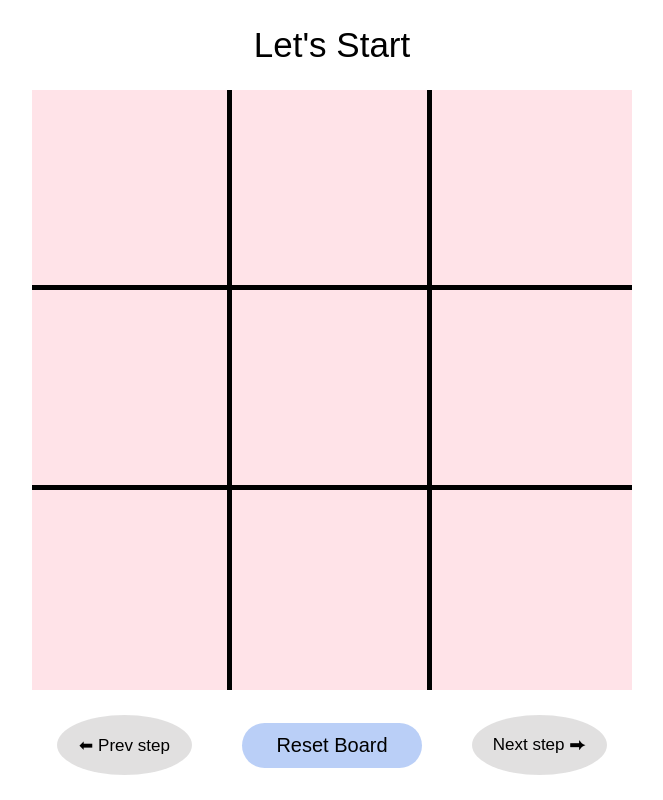
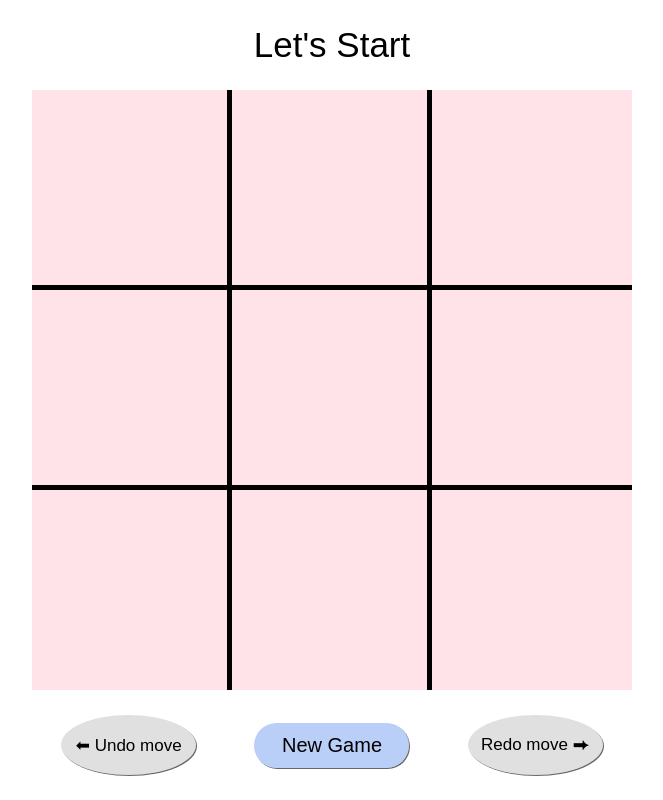
Before and after one commit to Aditya-Devarkonda/TIC-TAC-TOE, a React (Vite) app: page / in a window 1280 px wide. Shown: the whole page, without its empty margins (308-971 px from the left). Built offline with nearby package versions, Linux system fonts and the light colour scheme.

Commit message:
building project - step 5
feat : Undo redo new game all buttons functionality added.

```diff
--- a/src/App.jsx
+++ b/src/App.jsx
@@ -3,17 +3,11 @@ import React from "react";
 
 export default function Board() {
 
-  // const [squareValues, setSquarevalues] = React.useState(Array(9).fill(null));
   const [currentMove, setCurrentMove] = React.useState(true) ;
   const [winnerName,setWinnerName] = React.useState("Let's Start");
-  const [allStepSquareValues, setAllSetSquareValues] = React.useState([Array(9).fill(null)])
-  const currentStepSquareValues =(allStepSquareValues[allStepSquareValues.length -1])
-  // const [currentStepSquareValues, setCurrentStepSquareValues]=React.useState(allStepSquareValues[allStepSquareValues.length -1]);
-
-  // function GetCurrentStepSquareValues(allStepSquareValues){
-  //   const currentStepSquareValues =(allStepSquareValues[allStepSquareValues.length -1])
-  //   return currentStepSquareValues
-  // }
+  const [allStepSquareValues, setAllStepSquareValues] = React.useState([Array(9).fill(null)])
+  const [deletedSteps, setDeletedSteps] = React.useState([]);
+  const currentStepSquareValues = (allStepSquareValues[allStepSquareValues.length -1])
 
   function toggleMove(currentMove){
     setCurrentMove(prevmove=> !prevmove)
@@ -28,7 +22,8 @@ export default function Board() {
 
     const tempArray = currentStepSquareValues.slice();
     tempArray[squareNumber]= toggleMove(currentMove)
-    setAllSetSquareValues([...allStepSquareValues,tempArray])
+    setAllStepSquareValues([...allStepSquareValues,tempArray])
+
 
     const winner = calculateWinner(tempArray);
     if (winner) {
@@ -63,11 +58,26 @@ export default function Board() {
   }
 
   function ResetSquareValues(){
-
+    setCurrentMove(true) ;
+    setWinnerName("Let's Start");
+    setAllStepSquareValues([Array(9).fill(null)])
   }
 
-  console.log(allStepSquareValues);
-  console.log(currentStepSquareValues);
+  function UndoStep(){
+    const tempAllStepSquareValues = JSON.parse(JSON.stringify(allStepSquareValues));
+    setAllStepSquareValues(tempAllStepSquareValues.slice(0,-1));
+    const temp = [...deletedSteps,tempAllStepSquareValues.slice(-1)];
+    setDeletedSteps(temp);
+  }
+
+  function RedoStep(){
+
+    if (deletedSteps.length === 0) return; // No steps to redo
+    const tempDeletedSteps = JSON.parse(JSON.stringify(deletedSteps));
+    const tempDeletedSteps2 = tempDeletedSteps.map(array=>array.flat());
+    setAllStepSquareValues(tempDeletedSteps2);
+    setDeletedSteps(tempDeletedSteps2.slice(0,-1))
+  }
 
   return(
     <div className="game-layout">
@@ -87,9 +97,9 @@ export default function Board() {
           ))}
         </div>
         <div className="All-buttons">
-          <button className="previous round buttons">⬅ Prev step</button>
-          <button onClick={ResetSquareValues} className="reset buttons">Reset Board</button>
-          <button className="next round buttons">Next step ⮕</button>
+          <button className="previous round buttons" onClick={UndoStep}>⬅ Undo move</button>
+          <button onClick={ResetSquareValues} className="reset buttons">New Game</button>
+          <button className="next round buttons" onClick={RedoStep}>Redo move ⮕</button>
         </div>
       </div>
       <div className="right-area">
--- a/src/index.css
+++ b/src/index.css
@@ -79,12 +79,13 @@ body {
 .reset{
   /* margin-top: 65px; */
   height: 45px;
-  width: 180px;
+  width: 155px;
   font-size: 20px;
   background-color: rgba(100, 148, 237, 0.442);
   border: none;
   border-radius: 30px;
   cursor: pointer;
+  box-shadow: 1px 1px 0px rgba(0, 0, 0, 0.6); /*Add a shadow outside effect on hover*/
 }
 
 .buttons:hover {
@@ -98,7 +99,7 @@ body {
 }
 
 .buttons:focus {
-  outline: none;
+  outline: 3px;
 }
 
 .round{
@@ -109,4 +110,6 @@ body {
   border: none;
   cursor: pointer;
   background-color: rgba(48, 47, 47, 0.144);
+  /* box-shadow: inset 0 -3px 0 rgba(0,0,0,1.15); */
+  box-shadow: 1px 1px 0px rgba(0, 0, 0, 0.6); /*Add a shadow outside effect on hover*/
 }
```
